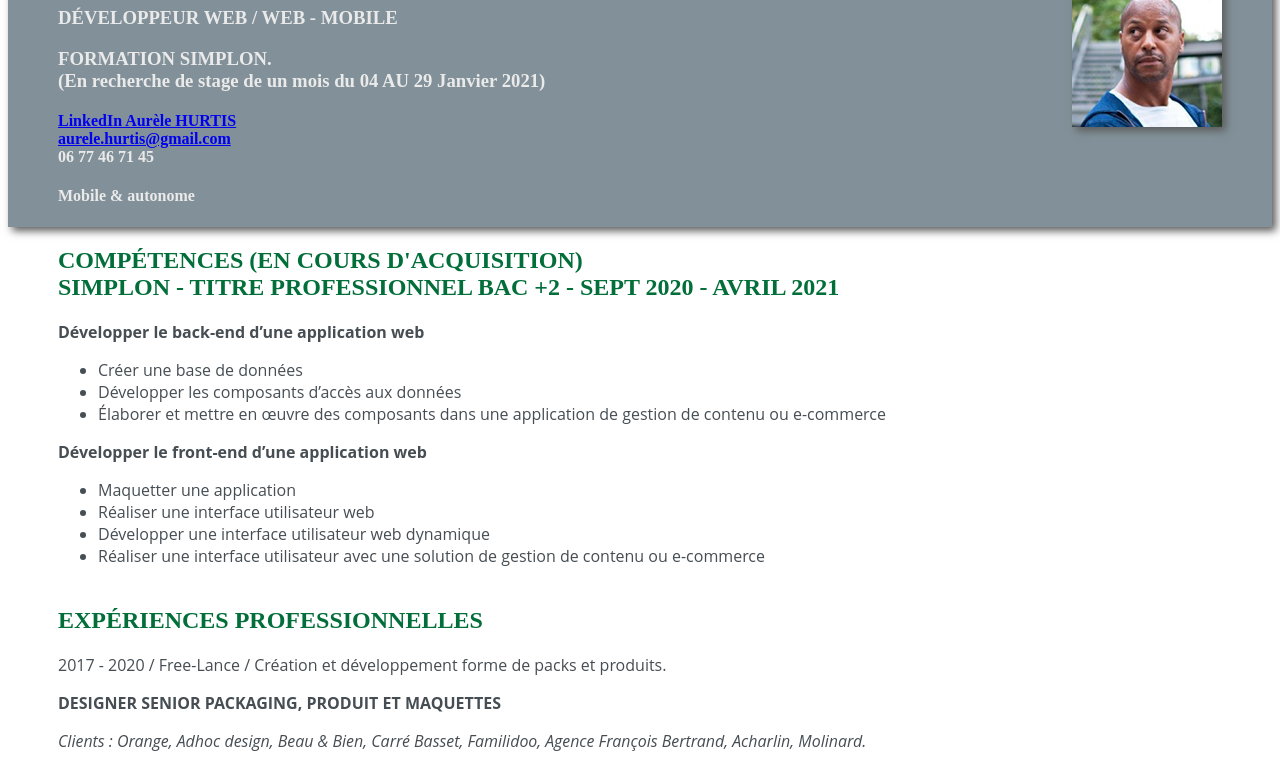
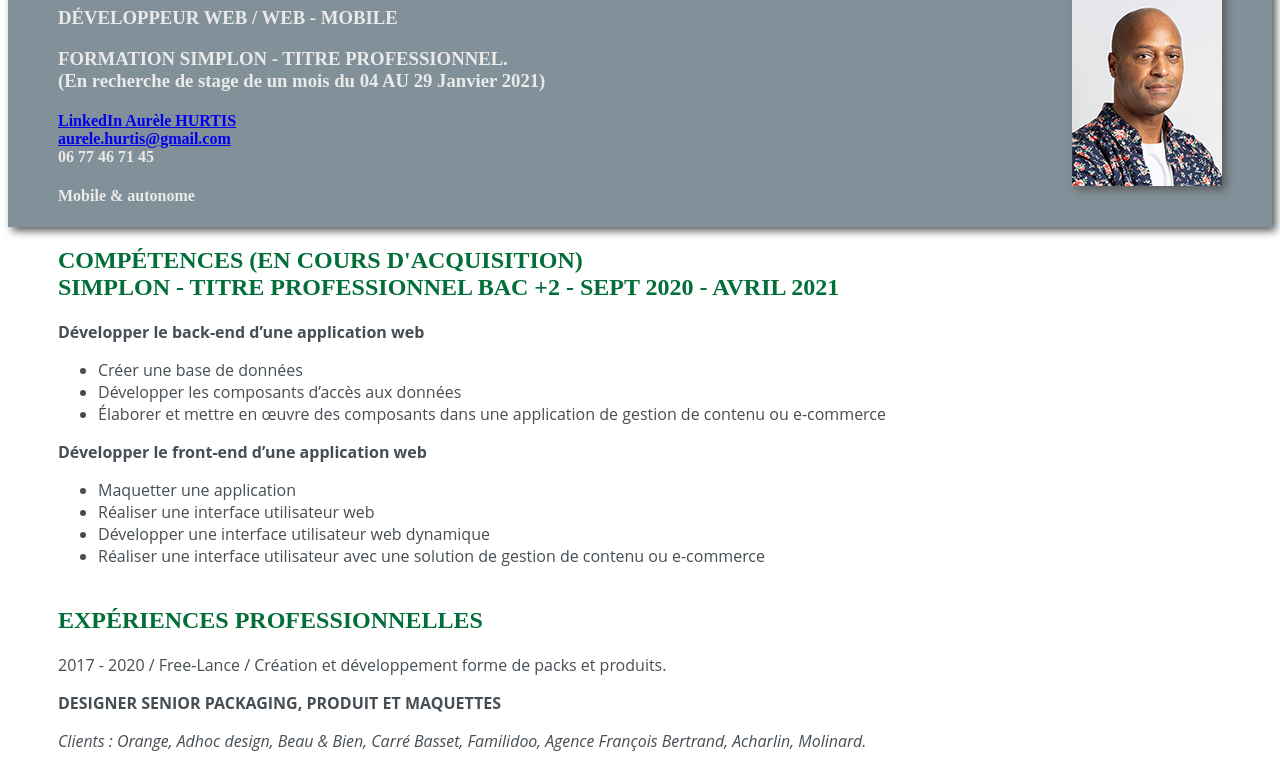
Before and after one commit to Aurele3000/CV2, a plain HTML site: page index.html in a window 1280 px wide. Shown: the part 81-846 px from the top of the page. Drawn offline with Linux system fonts and the light colour scheme.

Commit message:
version12-12-20

```diff
--- a/index.html
+++ b/index.html
@@ -21,7 +21,7 @@
 		       <div class = "info1">
 			       <h1><strong>Aurèle HURTIS</strong></h1>
 			       <h3>DÉVELOPPEUR WEB / WEB - MOBILE</h3>
-			       <h3>FORMATION SIMPLON.<br/>
+			       <h3>FORMATION SIMPLON - TITRE PROFESSIONNEL.<br/>
 			       (En recherche de stage de un mois du 04 AU 29 Janvier 2021)</h3>
 
 		        </div>
@@ -37,7 +37,7 @@
 	    </div>
 
 		<div class = "Photo">
-			<img src = "medias\photo-aurele.jpeg" alt="Photo CV Aurèle Hurtis"/>
+			<img src = "medias\CV2-Simplon-HURTIS-Aurele.jpg" alt="Photo CV Aurèle Hurtis"/>
 
 		</div>
 
--- a/style/main.css
+++ b/style/main.css
@@ -3,6 +3,7 @@
     margin: auto;
     font-family:'Arial Rounded MT Bold', 'Trebuchet MS', 'Lucida Sans Unicode', 'Lucida Grande', 'Lucida Sans', Arial, sans-serif;
     font-size: 14px;
+
 
 }
 .info-Photo {
@@ -33,7 +34,7 @@ box-shadow: 4px 4px 8px rgb(92, 92, 92);
 .Photo{
     float: right;
     width: 150px;
-    height: 150px;
+    height: 209px;
     box-shadow: 4px 4px 8px rgb(92, 92, 92);
     margin-right: 50px;
     margin-top: 50px;
```
Also changed, not shown: medias/CV2-Simplon-HURTIS-Aurele.jpg (added), 2 other files.
